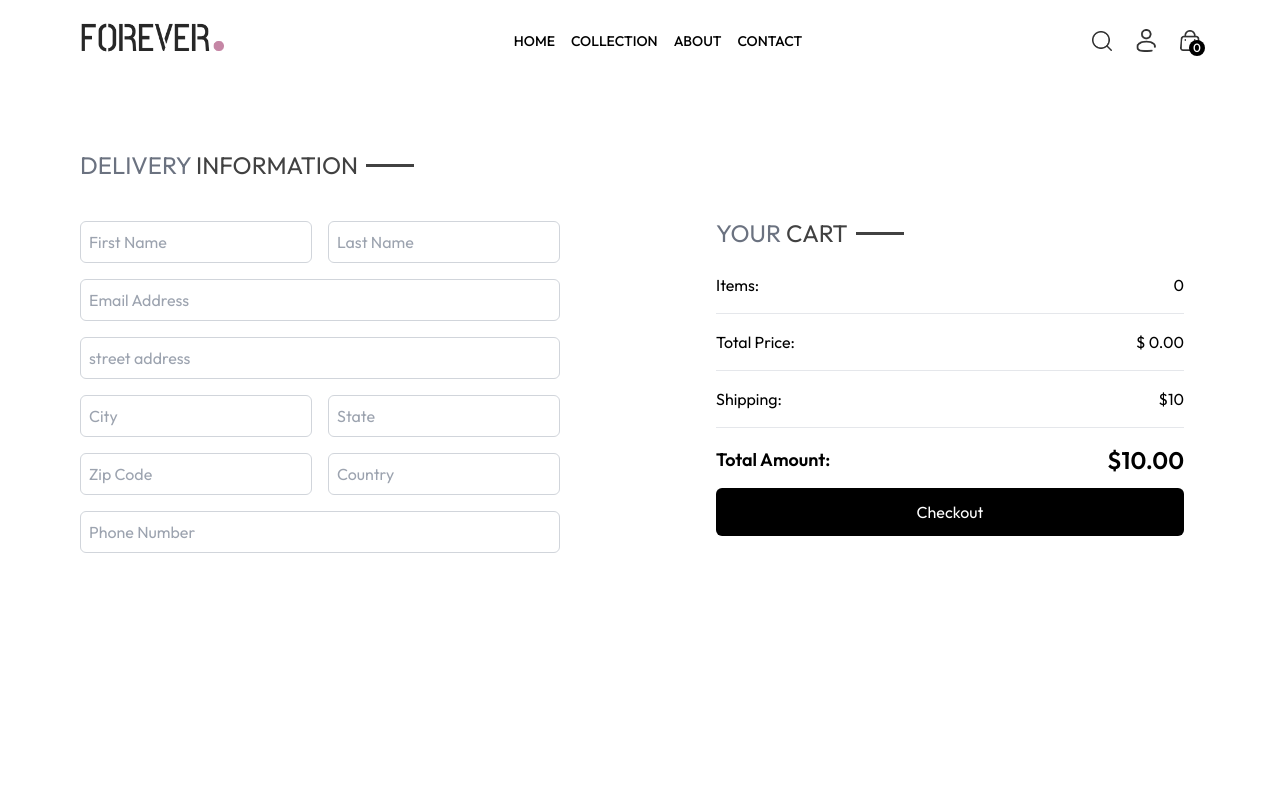
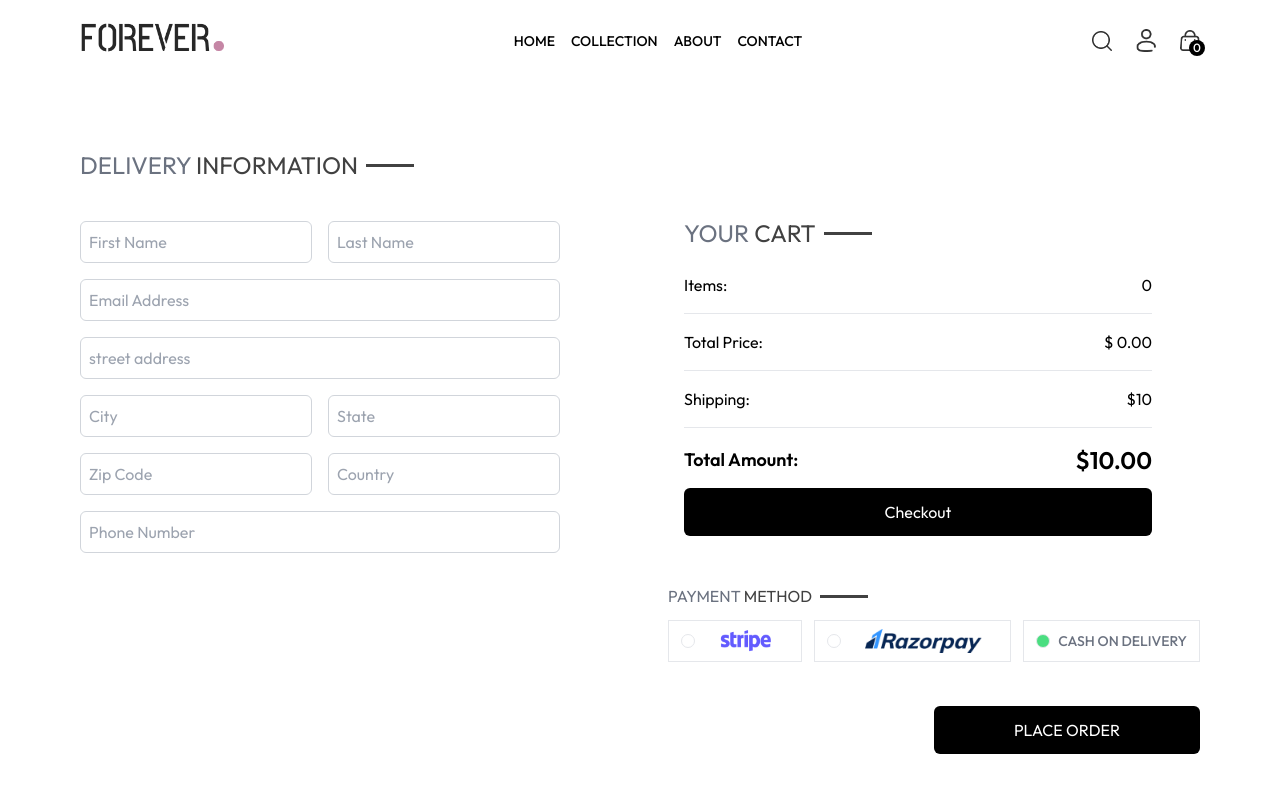
Before and after one commit to naveenkumar13-gif/forever, a React (Create React App) app: page /place-order in a window 1280 px wide. Shown: the top 800 px of the page. Built offline with nearby package versions, Linux system fonts and the light colour scheme.

Commit message:
feat: implement payment method selection and order placement functionality in PlaceOrder component

```diff
--- a/src/pages/placeOrder/index.jsx
+++ b/src/pages/placeOrder/index.jsx
@@ -1,9 +1,13 @@
-import React from "react";
+import React, { useState } from "react";
 import Title from "../../components/title";
 import CartTotal from "../../components/cartTotal";
 import { useSelector } from "react-redux";
+import { assets } from "../../assets/assets";
+import { useNavigate } from "react-router-dom";
 
 function PlaceOrder() {
+  const [method, setMethod] = useState("cod");
+  const navigate = useNavigate();
   const products = useSelector((state) => state.cart.cart);
   return (
     <div className="flex flex-col sm:flex-row justify-between gap-4 pt-5 sm:pt-14 min-h-[80vh] ">
@@ -68,6 +72,54 @@ function PlaceOrder() {
         <div className="mt-8  max-sm:w-full ">
           <CartTotal products={products} />
         </div>
+        <div className="mt-8">
+          <Title text1={"PAYMENT"} text2={"METHOD"} />
+          <div className="flex gap-3 flex-col lg:flex-row">
+            <div
+              onClick={() => setMethod("stripe")}
+              className="flex items-center gap-2 border p-2 px-3 cursor-pointer "
+            >
+              <p
+                className={`min-w-3.5 h-3.5 rounded-full border ${
+                  method === "stripe" && "bg-green-400"
+                }`}
+              ></p>
+              <img src={assets.stripe_logo} alt="" className="h-6 mx-4 " />
+            </div>
+            <div
+              onClick={() => setMethod("razorpay")}
+              className="flex items-center gap-2 border p-2 px-3 cursor-pointer"
+            >
+              <p
+                className={`min-w-3.5 h-3.5 rounded-full border ${
+                  method === "razorpay" && "bg-green-400"
+                }`}
+              ></p>
+              <img src={assets.razorpay_logo} alt="" className="h-6 mx-4 " />
+            </div>
+            <div
+              onClick={() => setMethod("cod")}
+              className="flex items-center gap-2 border p-2 px-3 cursor-pointer"
+            >
+              <p
+                className={`min-w-3.5 h-3.5 rounded-full border ${
+                  method === "cod" && "bg-green-400"
+                }`}
+              ></p>
+              <p className="text-sm font-medium text-gray-500 ">
+                CASH ON DELIVERY
+              </p>
+            </div>
+          </div>
+          <div className="w-1/2 ml-auto text-end mt-8">
+            <button
+              className="bg-black text-white py-3  active:bg-gray-700 w-full mt-3 rounded-md"
+              onClick={() => navigate("/orders")}
+            >
+              PLACE ORDER
+            </button>
+          </div>
+        </div>
       </div>
     </div>
   );
```
